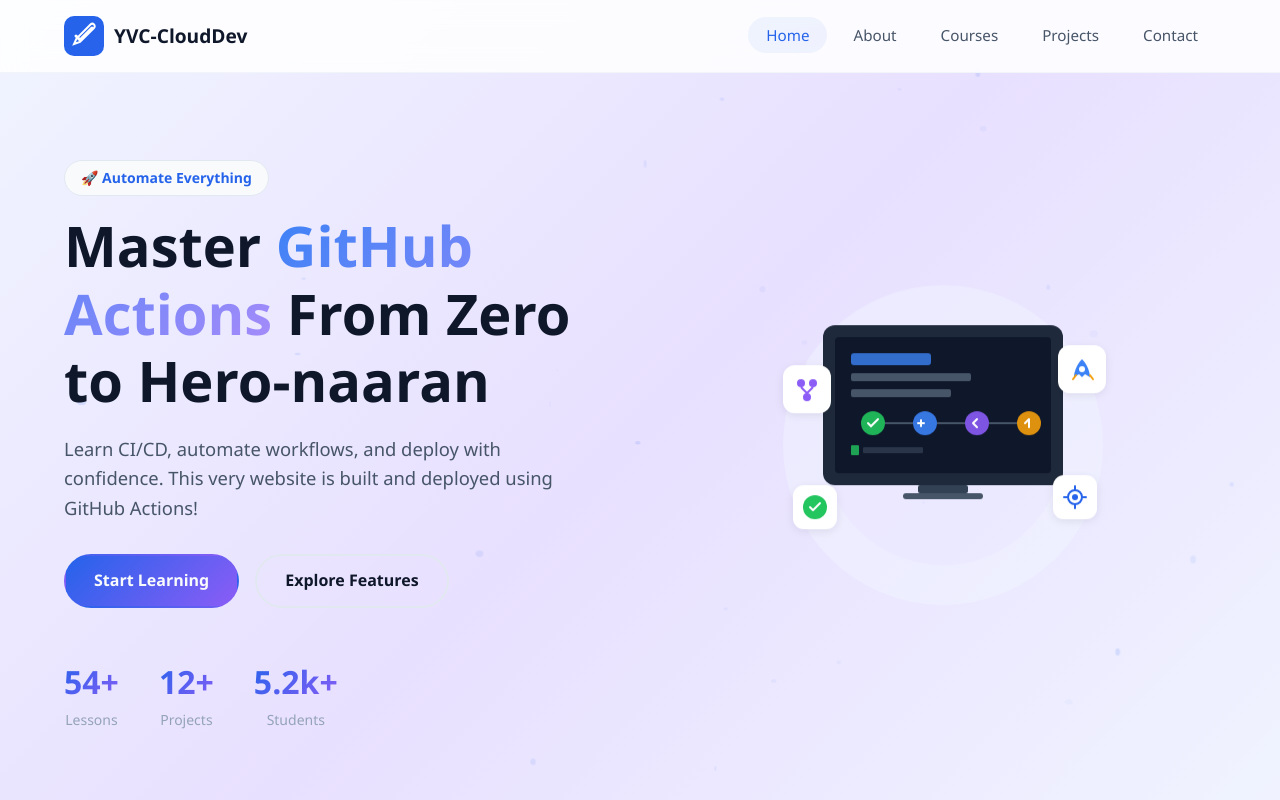
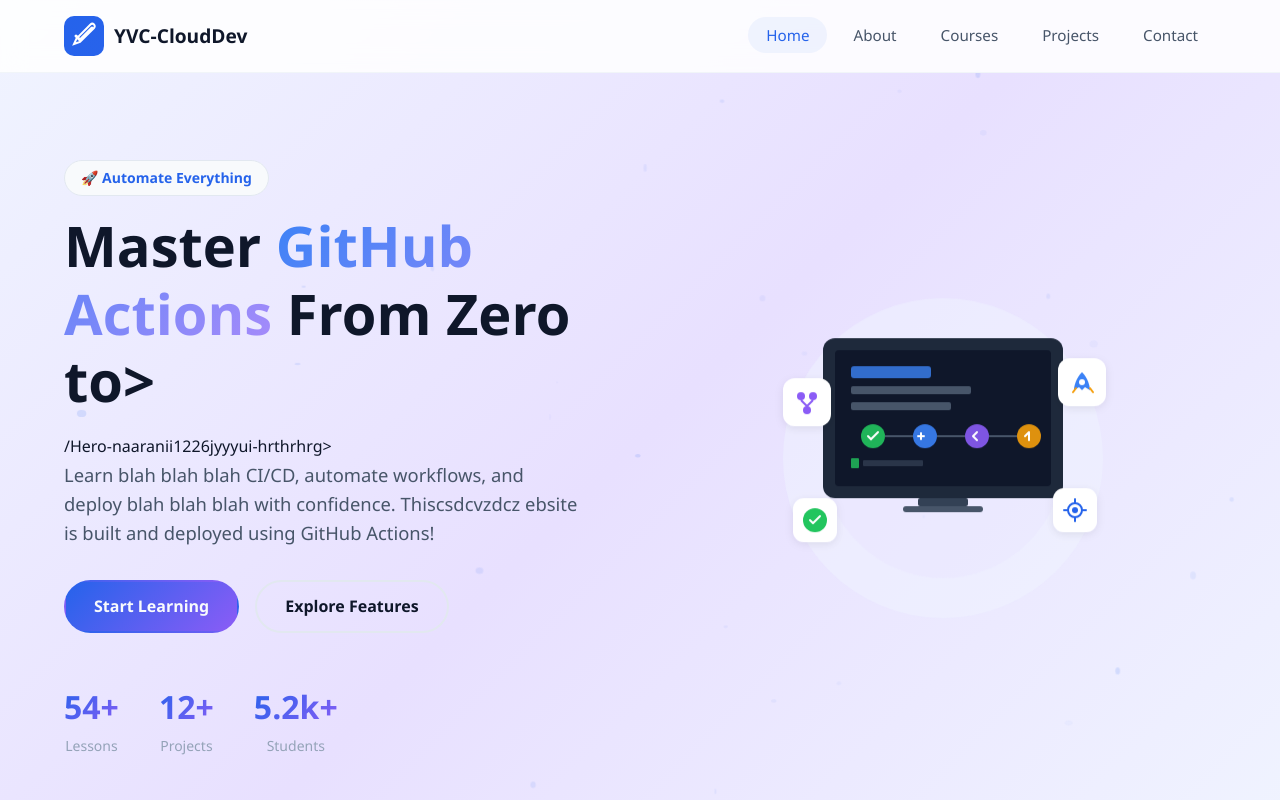
Before and after one commit to naaranym/s3-static-website-deployment, a plain HTML site: page index.html in a window 1280 px wide. Shown: the top 800 px of the page. Drawn offline with Linux system fonts and the light colour scheme.

Commit message:
update.index.html

```diff
--- a/index.html
+++ b/index.html
@@ -36,8 +36,8 @@
         <div class="container hero-content">
             <div class="hero-text">
                 <span class="badge">🚀 Automate Everything</span>
-                <h1>Master <span class="gradient-text">GitHub Actions</span> From Zero to Hero-naaran</h1>
-                <p>Learn CI/CD, automate workflows, and deploy with confidence. This very website is built and deployed using GitHub Actions!</p>
+                <h1>Master <span class="gradient-text">GitHub Actions</span> From Zero to></h1>/Hero-naaranii1226jyyyui-hrthrhrg></h1>
+                <p>Learn blah blah blah CI/CD, automate workflows, and deploy blah blah blah with confidence. Thiscsdcvzdcz ebsite is built and deployed using GitHub Actions!</p>
                 <div class="hero-buttons">
                     <a href="courses.html" class="btn btn-primary">Start Learning</a>
                     <a href="#features" class="btn btn-outline">Explore Features</a>
```
